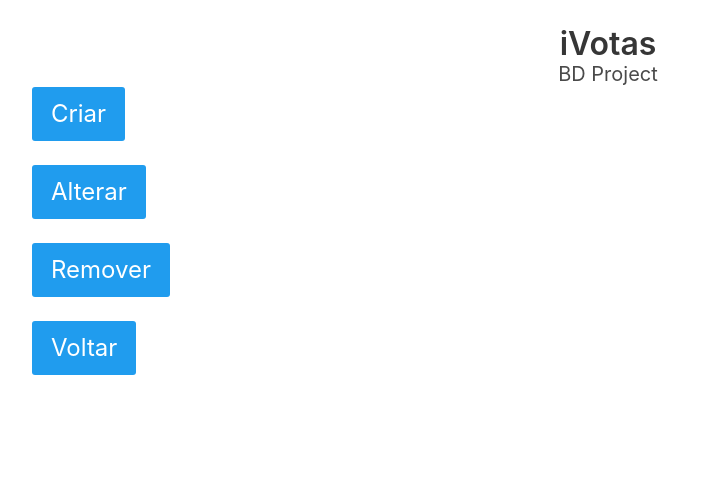
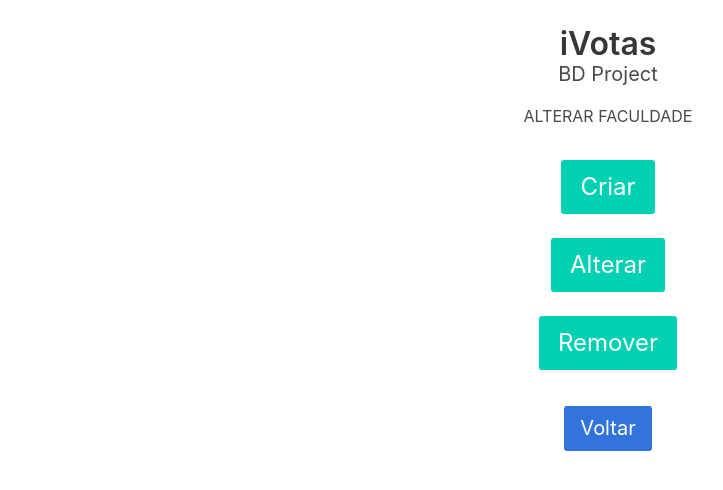
Before and after one commit to mmachado95/BD-project, a Flask app: page /manage_faculty in a window 1280 px wide. Shown: the top 490 px of the page, without its empty margins (32-755 px from the left). Run offline with Flask 2, Linux system fonts and the light colour scheme.

Commit message:
Styles organic units and create election pages.

```diff
--- a/ivotas/templates/manage_organic_unit.html
+++ b/ivotas/templates/manage_organic_unit.html
@@ -1,19 +1,23 @@
 {% extends "base.html" %}
 
 {% block content %}
-  {% if option == 'faculty' %}
-    <div class="container">
-      <a href="{{ url_for('create_faculty') }}" class="button is-info is-large">Criar</a> <br> <br>
-      <a href="{{ url_for('change_faculty') }}" class="button is-info is-large">Alterar</a> <br> <br>
-      <a href="{{ url_for('delete_faculty') }}" class="button is-info is-large">Remover</a> <br> <br>
-      <a href="{{ url_for('admin') }}" class="button is-info is-large">Voltar</a> <br> <br>
-    </div>
-  {% else %}
-    <div class="container">
-      <a href="{{ url_for('create_department') }}" class="button is-info is-large">Criar</a> <br> <br>
-      <a href="{{ url_for('choose_department') }}" class="button is-info is-large">Alterar</a> <br> <br>
-      <a href="{{ url_for('delete_department') }}" class="button is-info is-large">Remover</a> <br> <br>
-      <a href="{{ url_for('admin') }}" class="button is-info is-large">Voltar</a> <br> <br>
-    </div>
-  {% endif %}
+  <div class="container has-text-centered" style="margin-top:1.5%">
+    {% if option == 'faculty' %}
+      <p class="subtitle has-text-centered is-6">ALTERAR FACULDADE</p>
+      <div class="container" style="margin-top:3%">
+        <a href="{{ url_for('create_faculty') }}" class="button is-primary is-large">Criar</a> <br> <br>
+        <a href="{{ url_for('change_faculty') }}" class="button is-primary is-large">Alterar</a> <br> <br>
+        <a href="{{ url_for('delete_faculty') }}" class="button is-primary is-large">Remover</a> <br> <br>
+        <a href="{{ url_for('admin') }}" class="button is-link is-medium" style="margin-top:1%">Voltar</a>
+      </div>
+    {% else %}
+      <p class="subtitle has-text-centered is-6">ALTERAR DEPARTAMENTO</p>
+      <div class="container" style="margin-top:3%">
+        <a href="{{ url_for('create_department') }}" class="button is-primary is-large">Criar</a> <br> <br>
+        <a href="{{ url_for('choose_department') }}" class="button is-primary is-large">Alterar</a> <br> <br>
+        <a href="{{ url_for('delete_department') }}" class="button is-primary is-large">Remover</a> <br> <br>
+        <a href="{{ url_for('admin') }}" class="button is-link is-medium" style="margin-top:1%">Voltar</a>
+      </div>
+    {% endif %}
+  </div>
 {% endblock %}
```
Also changed, not shown: ivotas/templates/choose_type_election.html (+7 -6 lines), ivotas/templates/create_election.html (+9 -4 lines), ivotas/templates/faculty_forms.html (+15 -3 lines).
